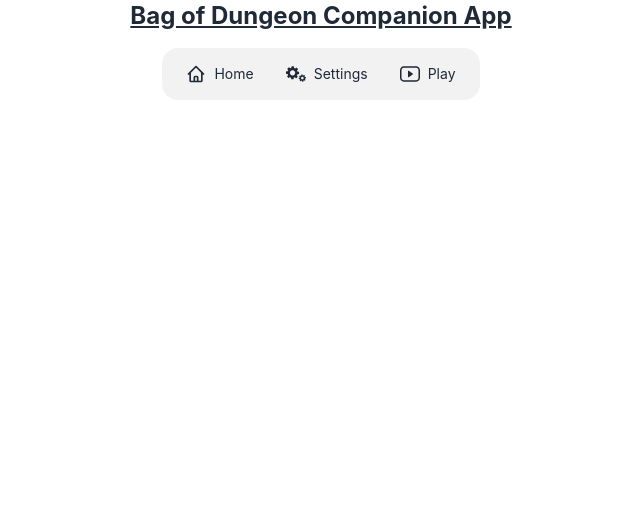
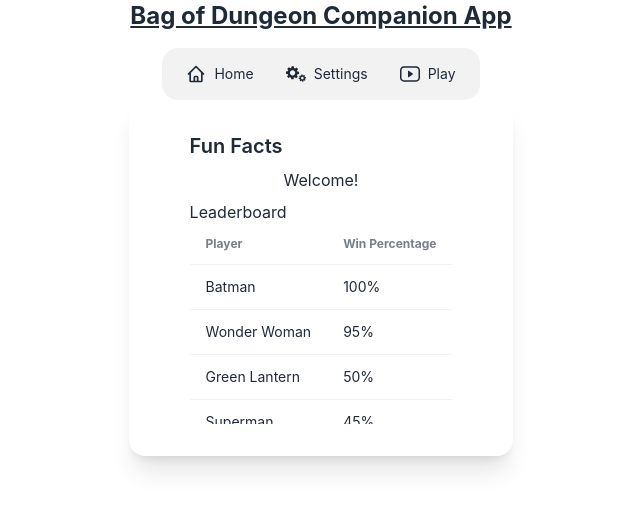
Before and after one commit to 2024-fall-afe-mowe/tca-bag-of-dungeon, a React (Create React App) app: page / in a window 1280 px wide. Shown: the top 510 px of the page, without its empty margins (319-959 px from the left). Built offline with nearby package versions, Linux system fonts and the light colour scheme.

Commit message:
Leaderboard skeleton testing
Setup Card for Fun Facts, testing mockup leaderboard view for data import when ready

```diff
--- a/src/App.tsx
+++ b/src/App.tsx
@@ -11,7 +11,7 @@ function App() {
       >
         Bag of Dungeon Companion App</h1>
 
-        <ul className="menu bg-base-200 lg:menu-horizontal rounded-box">
+  <ul className="menu bg-base-200 lg:menu-horizontal rounded-box">
   <li>
     <a>
       <svg
@@ -57,16 +57,54 @@ function App() {
     </a>
   </li>
 </ul>
+    </div>
+    <div className="form-control flex items-center">
+    <div className="card bg-base-100 w-96 shadow-xl mt2 form-control flex items-center">
+  <div className="card-body">
+    <h2 className="card-title">Fun Facts</h2>
+    <p className="form-control items-center">Welcome!</p>
+    <div className="card-actions justify-end">
 
+    <div className="h-56 overflow-x-auto">
+    <h1>Leaderboard</h1>
+  <table className="table table-pin-rows">
 
+    <thead>
 
+      <tr>
+        <th>Player</th>
+        <th>Win Percentage</th>
+      </tr>
+    </thead>
+    <tbody>
+      <tr>
+        <td>Batman</td>
+        <td>100%</td>
+      </tr>
+      <tr>
+        <td>Wonder Woman</td>
+        <td>95%</td>
+      </tr>
+      <tr>
+        <td>Green Lantern</td>
+        <td>50%</td>
+      </tr>
+      <tr>
+        <td>Superman</td>
+        <td>45%</td>
+      </tr>
+      <tr>
+        <td>The Flash</td>
+        <td>20%</td>
+      </tr>
+    </tbody>
+    </table>
+    </div>
+    </div>
+  </div>
+</div>
+</div>
 
-
-
-
-
-
-    </div>
     </div>
   );
 }
```
